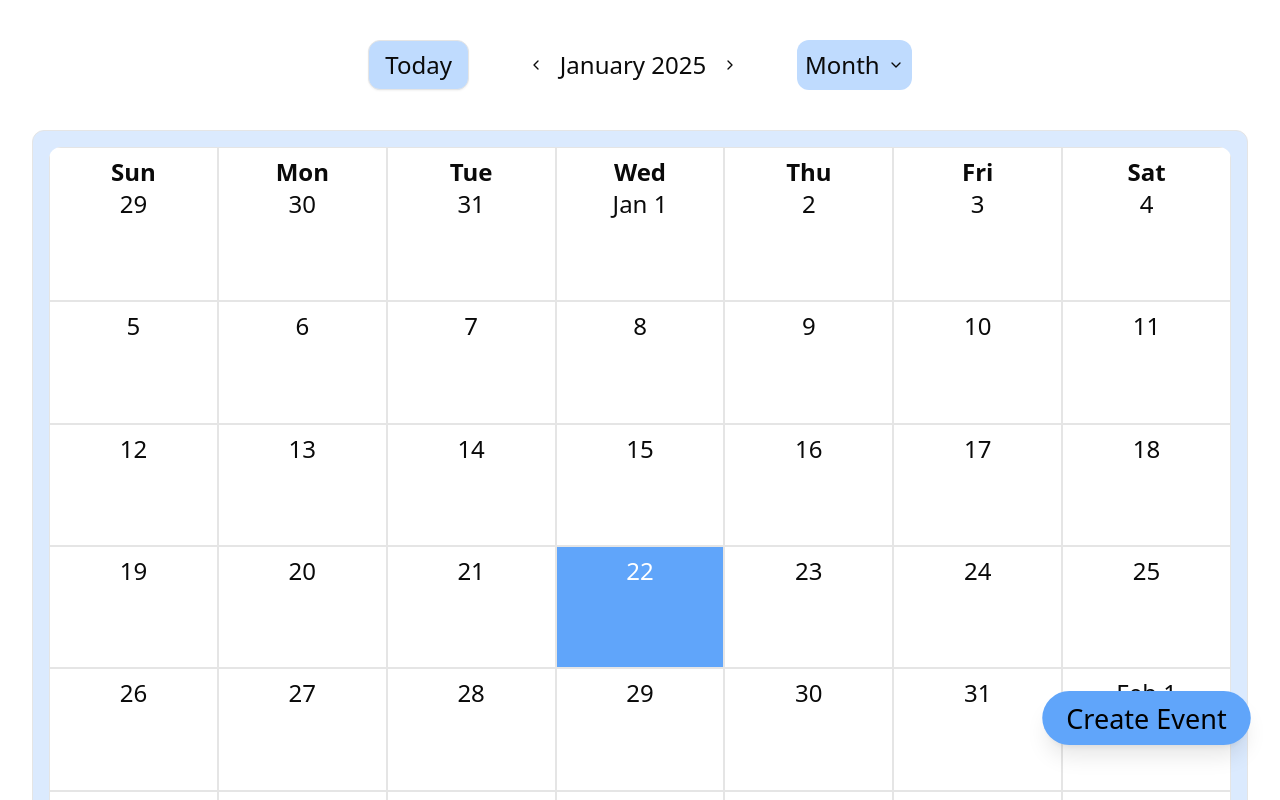
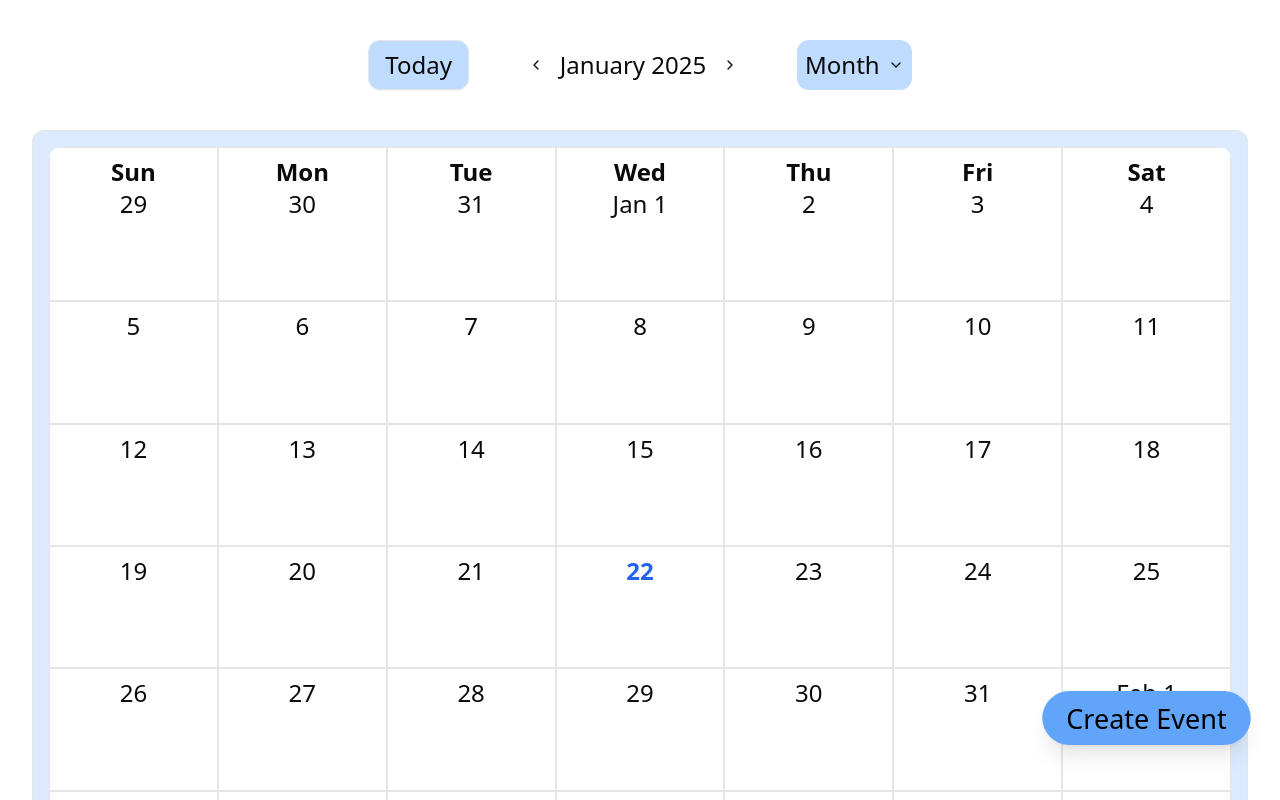
Before and after one commit to GerganaT/handy-calendar, a React (Vite) app in the folder handy-calendar/: page / in a window 1280 px wide. Shown: the top 800 px of the page. Built offline with nearby package versions, Linux system fonts and the light colour scheme.

Commit message:
fix: issue where current date mark was overlapping with event items, making them hard-to-read

```diff
--- a/handy-calendar/src/pages/calendar/month/MonthCalendarPage.tsx
+++ b/handy-calendar/src/pages/calendar/month/MonthCalendarPage.tsx
@@ -6,7 +6,7 @@ import { useCalendarNavigationStore } from "@/navigation/store/calendarNavigatio
 import { useGetEvents } from "@/services/calendar/event/eventService";
 import CalendarEntryUiState from "@/types/calendar/CalendarEntryUiState";
 import EventUiState from "@/types/calendar/event/EventUiState";
-import { isSameDay } from "date-fns";
+import { isToday } from "date-fns";
 import { useMemo, useState } from "react";
 import {
   FIRST_DAY_OF_THE_MONTH,
@@ -32,7 +32,6 @@ const MonthCalendarPage = () => {
 
   const totalDaysWithEvents = useMemo(() => {
     showLoadingSkeleton();
-
     let daysWithEvents = getMonthDates(currentDate);
     if (events && events.length > 0) {
       daysWithEvents = daysWithEvents.map(
@@ -100,17 +99,17 @@ const CalendarEntryElement = ({
   provideEvent,
 }: CalendarEntryProps) => {
   return (
-    <div
-      className={`flex items-center flex-col py-2 text-lg sm:text-xl md:text-2xl border ${
-        isSameDay(getDateFromCalendarEntry(entry), new Date())
-          ? "bg-blue-400  text-white"
-          : "bg-white"
-      } `}
-    >
+    <div className="flex items-center flex-col py-2 text-lg sm:text-xl md:text-2xl border bg-white">
       {cellIndex < WEEK_DAYS_COUNT && (
         <h1 className="font-semibold">{WEEK_DAYS[cellIndex]}</h1>
       )}
-      <h1 className="font-normal">
+      <h1
+        className={`${
+          isToday(getDateFromCalendarEntry(entry))
+            ? "text-blue-600 font-bold"
+            : "font-normal"
+        }`}
+      >
         {entry.date === `${FIRST_DAY_OF_THE_MONTH}`
           ? `${entry.month} ${entry.date}`
           : entry.date}
```
